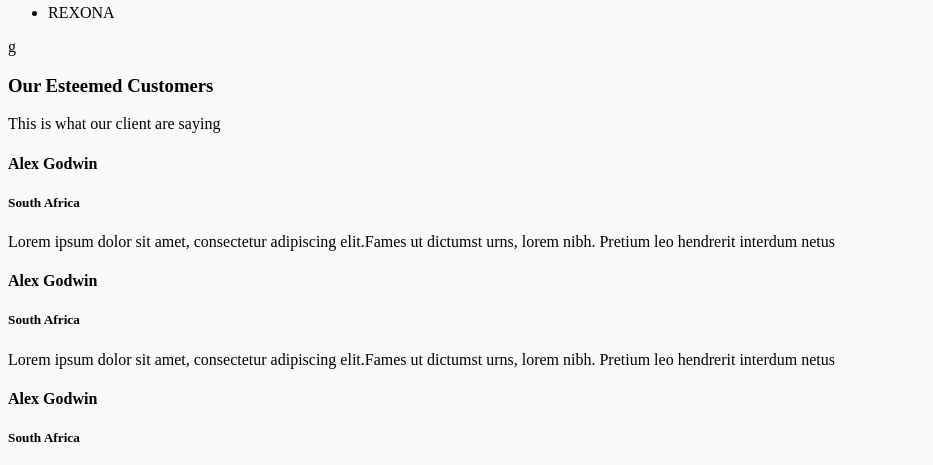
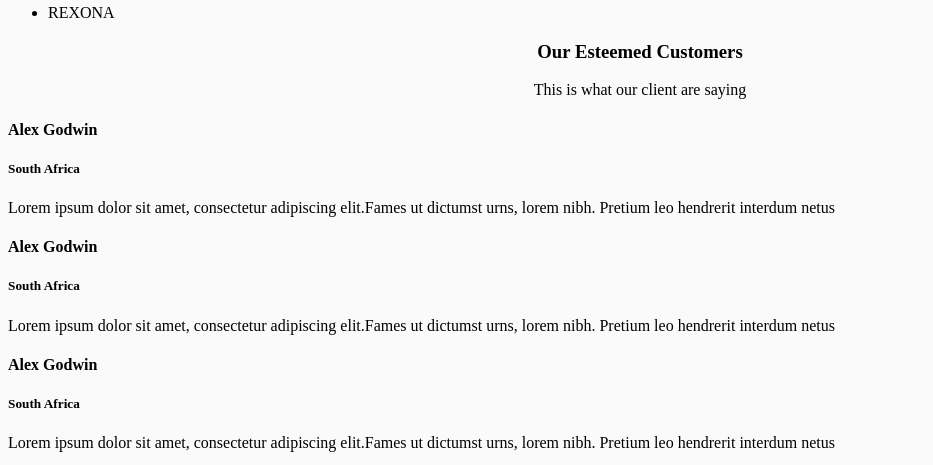
Before and after one commit to Peris-Wambui/Hotel_project, a plain HTML site: page index.html in a window 1280 px wide. Shown: the part 4248-4713 px from the top of the page, without its empty margins (0-933 px from the left). Drawn offline with Linux system fonts and the light colour scheme.

Commit message:
added a class customer

```diff
--- a/index.html
+++ b/index.html
@@ -93,21 +93,21 @@
         <li>REXONA</li>
     </ul>
     <div>
-        <div class="customers">g
+        <div class="customers">
             <h3>Our Esteemed Customers</H3>
             <p>This is what our client are saying</p>
         </div>
-        <div>
+        <div class="customer">
             <h4>Alex Godwin</h4>
             <h5>South Africa</h5>
             <p>Lorem ipsum dolor sit amet, consectetur adipiscing elit.Fames ut dictumst urns, lorem nibh. Pretium leo hendrerit interdum netus</p>
          </div>
-         <div>
+         <div class="customer">
             <h4>Alex Godwin</h4>
             <h5>South Africa</h5>
             <p>Lorem ipsum dolor sit amet, consectetur adipiscing elit.Fames ut dictumst urns, lorem nibh. Pretium leo hendrerit interdum netus</p>
          </div>
-         <div>
+         <div class="customer">
             <h4>Alex Godwin</h4>
             <h5>South Africa</h5>
             <p>Lorem ipsum dolor sit amet, consectetur adipiscing elit.Fames ut dictumst urns, lorem nibh. Pretium leo hendrerit interdum netus</p>
--- a/style.css
+++ b/style.css
@@ -78,4 +78,7 @@ button
     width: 100px;
 }
 
+.customers
+{
+    text-align: center;
 }
```
